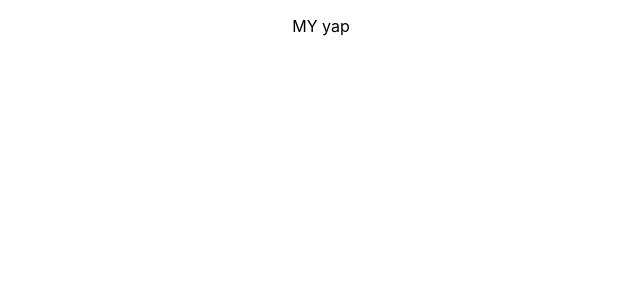
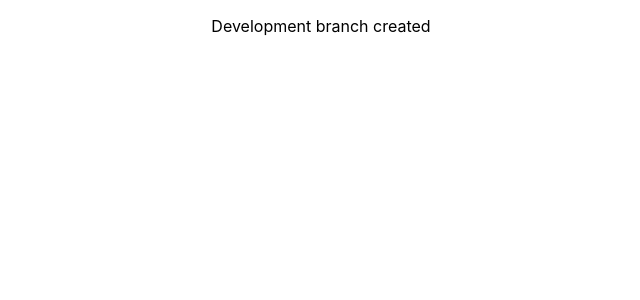
Before and after one commit to Lambda-School-Labs/yelp-dataset-challenge-1-fe, a React (Create React App) app in the folder yelpfe/: page / in a window 1280 px wide. Shown: the top 300 px of the page, without its empty margins (319-959 px from the left). Built offline with nearby package versions, Linux system fonts and the light colour scheme.

Commit message:
setup development branch

```diff
--- a/yelpfe/src/App.js
+++ b/yelpfe/src/App.js
@@ -4,7 +4,7 @@ import './App.css';
 function App() {
   return (
     <div className="App">
-     <p>MY yap</p>
+     <p>Development branch created</p>
     </div>
   );
 }
```
